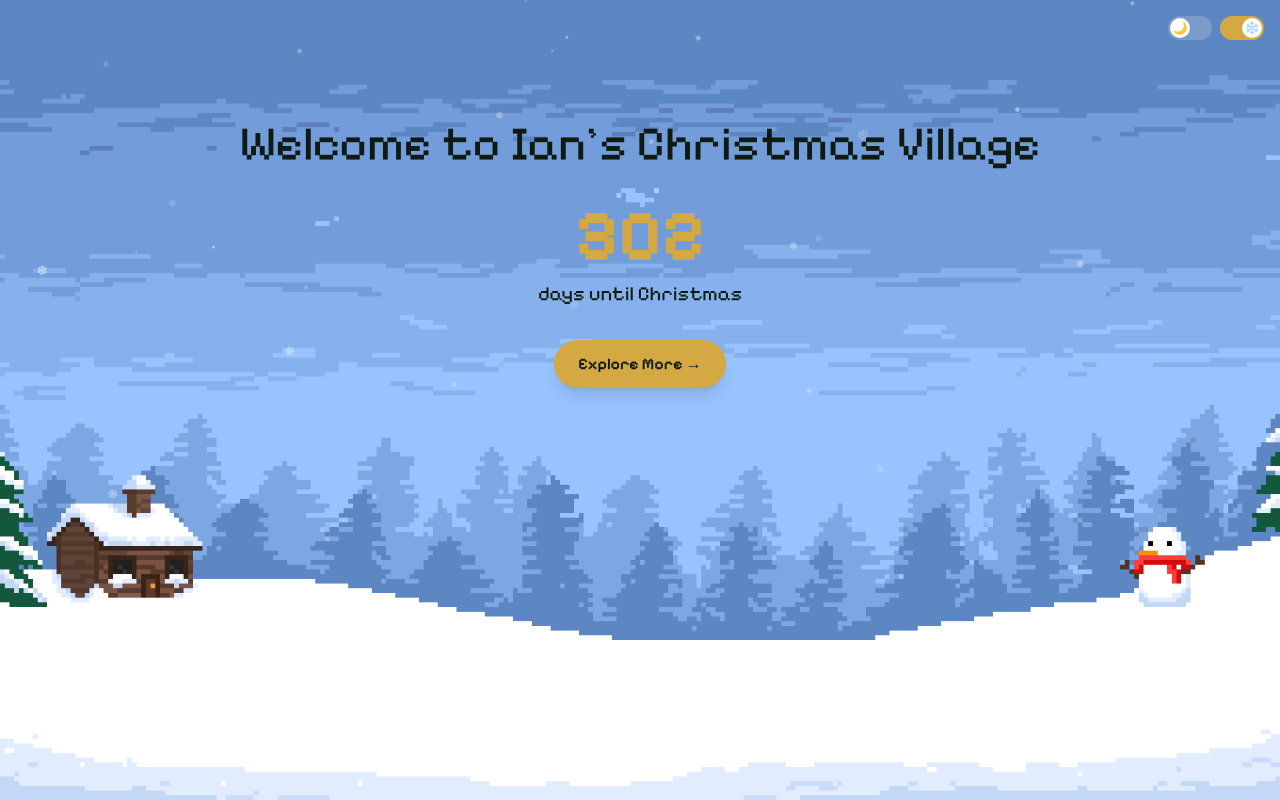
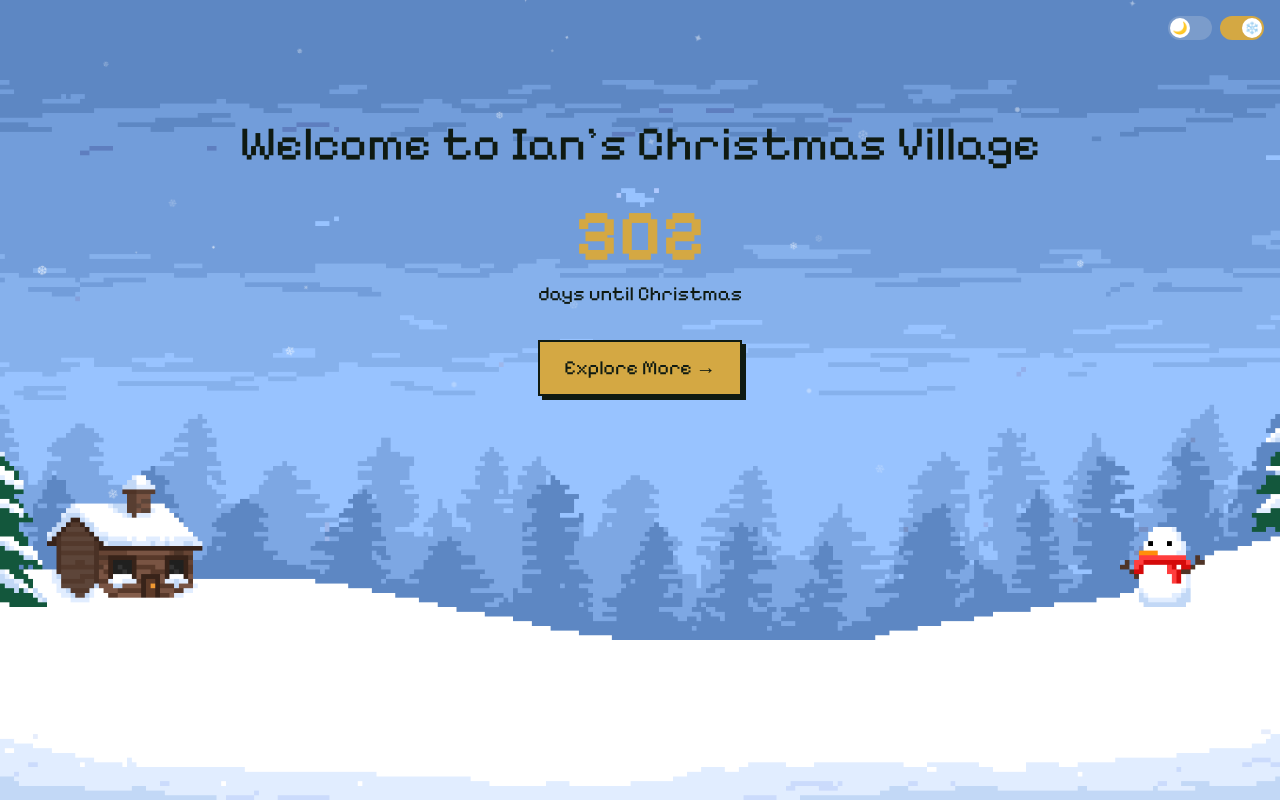
Before and after one commit to ianrosevear/ians-christmas-village, a Next.js app: page / in a window 1280 px wide. Built offline with nearby package versions, Linux system fonts and the light colour scheme; a web font is replaced by a local one.

Commit message:
canonical explore button

```diff
--- a/components/ExploreMoreButton.tsx
+++ b/components/ExploreMoreButton.tsx
@@ -9,7 +9,7 @@ export default function ExploreMoreButton() {
   return (
     <button
       onClick={handleClick}
-      className="font-pixel pointer-events-auto px-6 py-3 rounded-full bg-[var(--color-gold)] text-[var(--color-dark)] font-semibold text-base shadow-lg hover:brightness-110 active:scale-95 transition-all duration-150"
+      className="font-pixel text-xl px-6 py-3 bg-[var(--color-gold)] text-[var(--color-dark)] border-2 border-[var(--color-dark)] shadow-[4px_4px_0px_0px_var(--color-dark)] hover:shadow-[2px_2px_0px_0px_var(--color-dark)] hover:translate-x-[2px] hover:translate-y-[2px] active:shadow-none active:translate-x-[4px] active:translate-y-[4px] cursor-pointer pointer-events-auto"
     >
       Explore More →
     </button>
```
